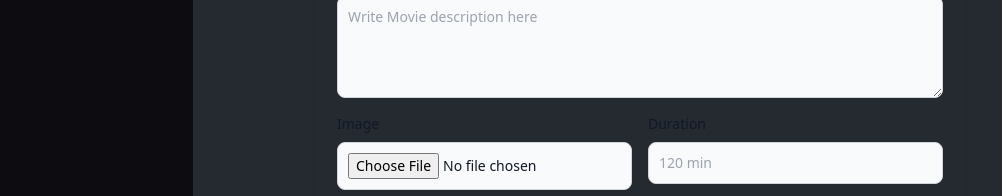
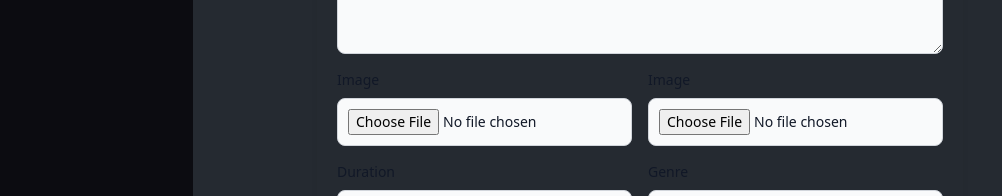
Before and after one commit to hissoune/CinemaManager_frontV2, a React (Vite) app: page /dashboard/movise-admin in a window 1280 px wide. Both pictures are taken after a click on the button "Add New Movie". Shown: the part 326-522 px from the top of the page, without its empty margins (0-1002 px from the left). Built offline with nearby package versions, Linux system fonts and the light colour scheme; no server answers.

Commit message:
Add : adding the movie video uploading

```diff
--- a/src/Components/movie/MovieForm.jsx
+++ b/src/Components/movie/MovieForm.jsx
@@ -137,8 +137,24 @@ export default function MovieForm({ movie = {}, showme }) {
               </label>
               <input
                 type="file"
-                name="posterImage"
+                name="imageUrl"
                 id="posterImage"
+                className="bg-gray-50 border border-gray-300 text-gray-900 text-sm rounded-lg w-full p-2.5"
+                onChange={onChange}
+              />
+            </div>
+            <div className="col-span-2 sm:col-span-1">
+              <label
+                htmlFor="posterImage"
+                className="block mb-2 text-sm font-medium text-gray-900 dark:text-white"
+              >
+                Image
+              </label>
+              <input
+                type="file"
+                name="videoUrl"
+                id="posterImage"
+                accept="video"
                 className="bg-gray-50 border border-gray-300 text-gray-900 text-sm rounded-lg w-full p-2.5"
                 onChange={onChange}
               />
--- a/src/Pages/Admin/MoviesAdmin.jsx
+++ b/src/Pages/Admin/MoviesAdmin.jsx
@@ -50,6 +50,7 @@ export default function MoviesAdmin() {
               backgroundImage: `url('${movie.posterImage || '/2405f5d1220d45fef53df0bfe804e104.jpg'}')`,
             }}
           >
+
             <div className="absolute inset-0 bg-black bg-opacity-50 flex flex-col justify-between p-4 rounded-lg opacity-0 transition-opacity duration-300 group-hover:opacity-100">
               <div>
                 <h2 className="text-lg text-white text-center font-bold">
--- /dev/null
+++ b/src/Pages/Profile.jsx
@@ -0,0 +1,10 @@
+
+export default function Profile() {
+  return (
+    <div>
+      <div className="flex flex-col justify-center items-center p-6 ">
+
+      </div>
+    </div>
+  )
+}
```
